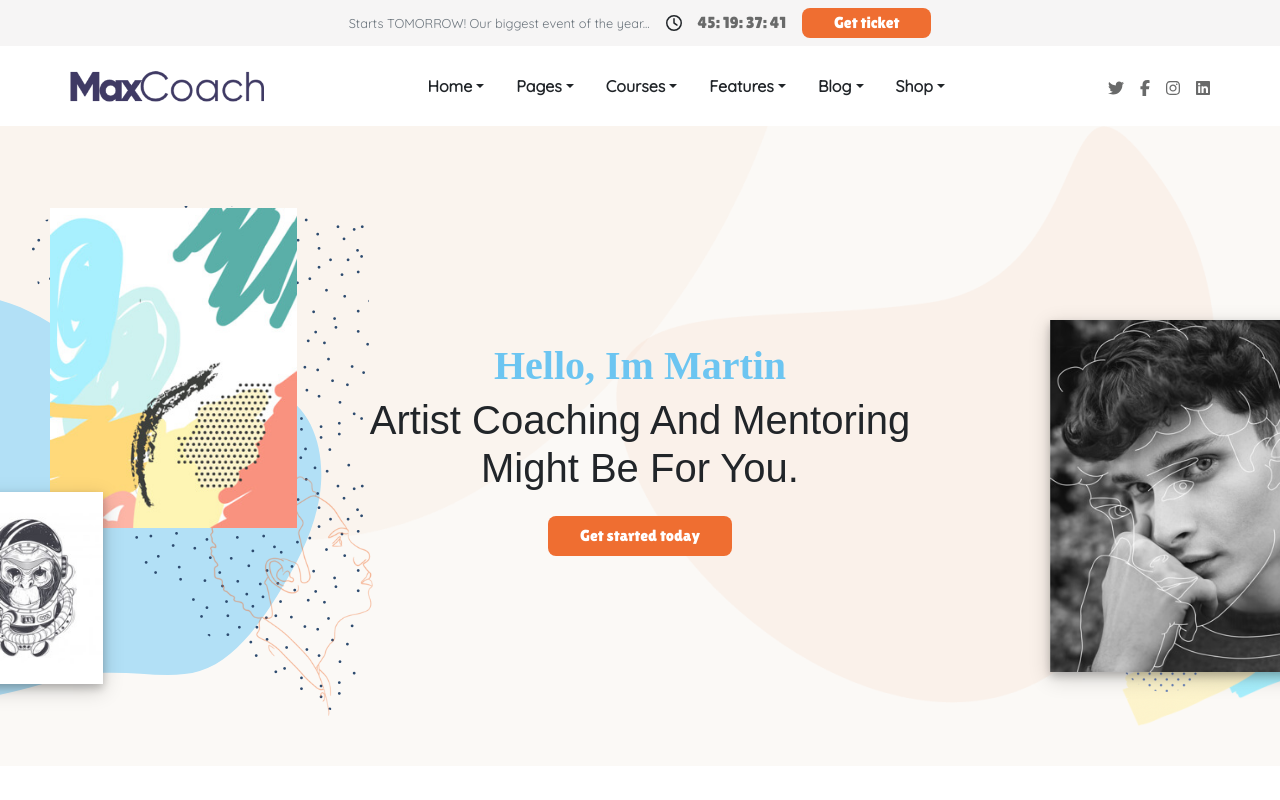
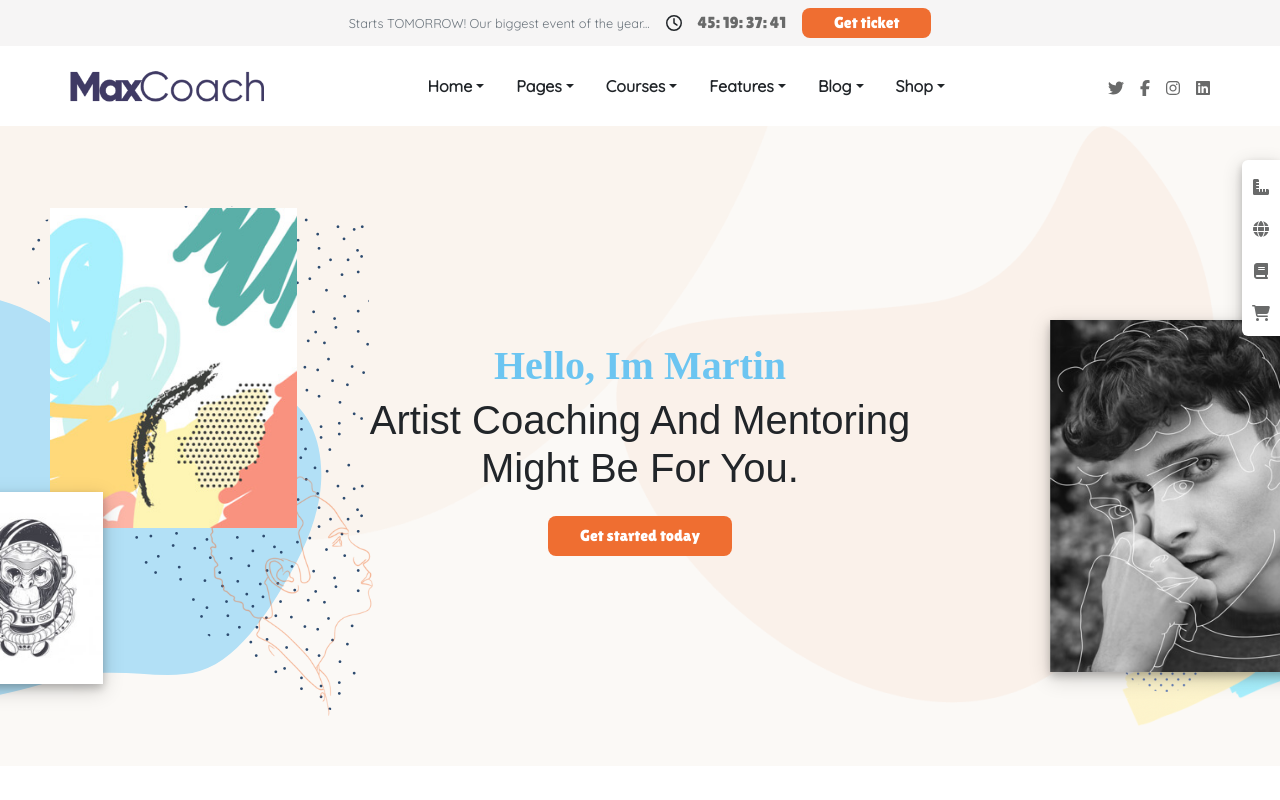
Before and after one commit to Antonio-Ribezzo/proj-html-vuejs, a Vue app: page / in a window 1280 px wide. Shown: the top 800 px of the page. Built offline with nearby package versions, Linux system fonts and the light colour scheme; a web font is replaced by a local one.

Commit message:
Style Offcanvas (position fixed)

```diff
--- a/src/components/MainComp.vue
+++ b/src/components/MainComp.vue
@@ -28,6 +28,21 @@
 
 <template>
     <main>
+        <!-- Offcanvas-->
+        <div id="offcanvas" class="position-fixed bg-white rounded-start d-flex flex-column justify-content-around align-items-center p-1">
+            <button>
+                <font-awesome-icon :icon="['fas', 'ruler-combined']" />
+            </button>
+            <button>
+                <font-awesome-icon :icon="['fas', 'globe']" />
+            </button>
+            <button>
+                <font-awesome-icon :icon="['fas', 'book']" />
+            </button>
+            <button>
+                <font-awesome-icon :icon="['fas', 'cart-shopping']" />
+            </button>
+        </div>
         <!-- jumbotron -->
         <JumbotronComp/>
         <!-- section 2 -->
@@ -50,5 +65,23 @@
 </template>
 
 <style lang="scss" scoped>
+    @use '../style/main.scss' as *;
+
+    #offcanvas{
+        top: 10rem;
+        right: 0;
+        box-shadow: 0 4px 8px 0 rgba(0, 0, 0, 0.2), 0 6px 20px 0 rgba(0, 0, 0, 0.19);
+        z-index: 9999999999999;
+        button{
+            margin: 0.5rem 0;
+            color: $fontColorBrands;
+            background-color: white;
+            border: none;
+            &:hover{
+                scale: 120%;
+                color: $MainColor;
+            }
+        }
+    }
 
 </style>
```
